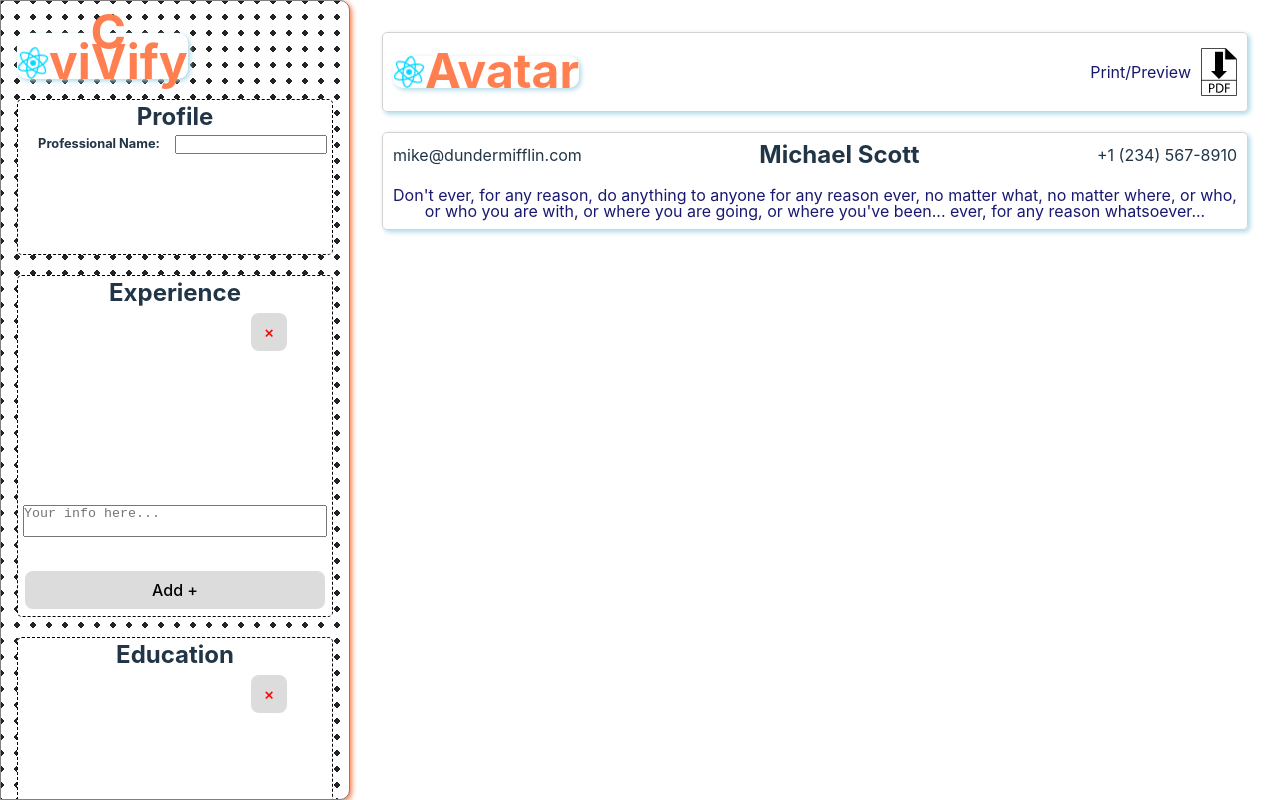
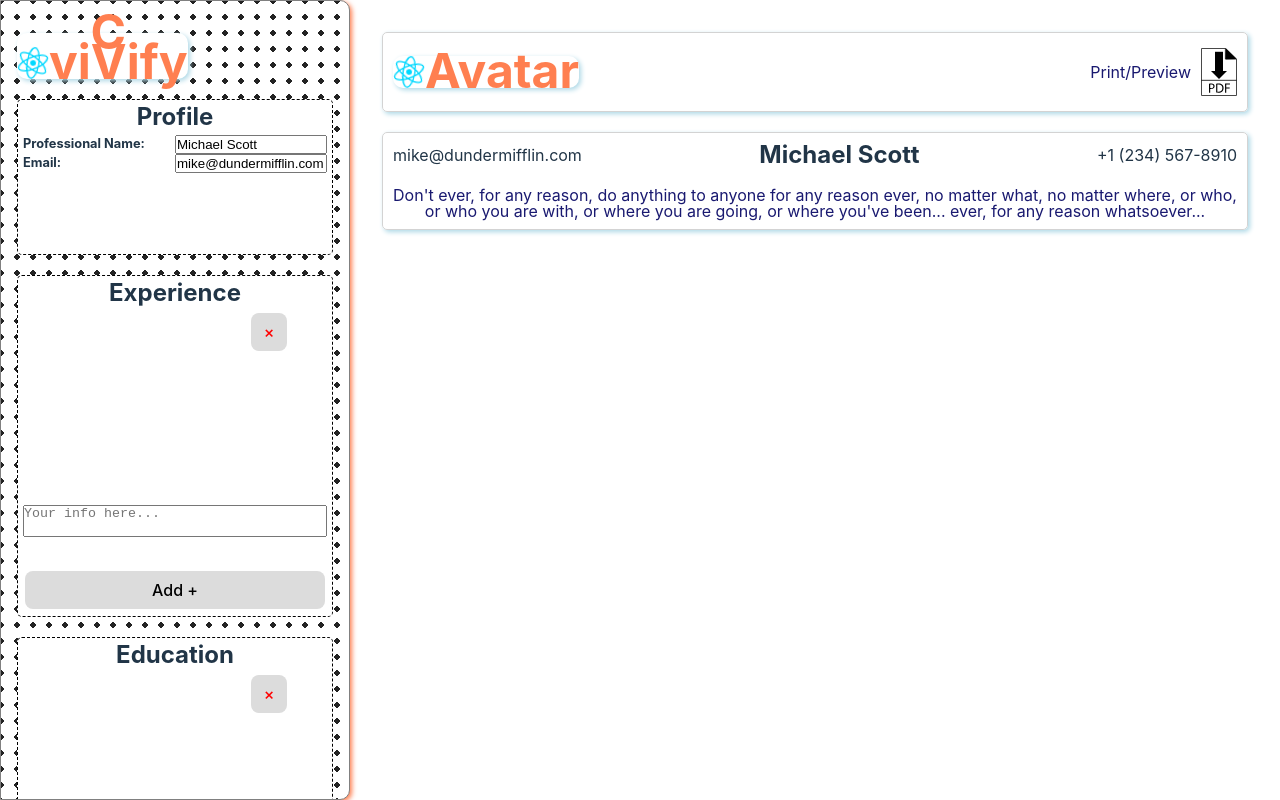
Before and after one commit to dtKinger/cvivify-react, a React (Vite) app: page / in a window 1280 px wide. Built offline with nearby package versions, Linux system fonts and the light colour scheme.

Commit message:
Pass data into OutputArea so it's linked to Sidebar inputs. Include default values

```diff
--- a/src/components/AppControl.jsx
+++ b/src/components/AppControl.jsx
@@ -19,10 +19,10 @@ export function AppControl () {
   };
 
   const [resumeProfileData, setResumeProfileData] = useState({
-    professional_name: '',
-    email_address: '',
-    phone_number: '',
-    mission_statement: '',
+    professional_name: 'Michael Scott',
+    email_address: 'mike@dundermifflin.com',
+    phone_number: '+1 (234) 567-8910',
+    mission_statement: "Don't ever, for any reason, do anything to anyone for any reason ever, no matter what, no matter where, or who, or who you are with, or where you are going, or where you've been... ever, for any reason whatsoever...",
   });
 
   const [resumeExperienceData, setResumeExperienceData] = useState({
@@ -56,7 +56,7 @@ export function AppControl () {
           onChange={handleProfileChange}
           title="Profile"
           classes="sidebar-section profile"
-          data={resumeProfileData}
+          data={resumeProfileData} // Pass it back into Sidebar, because it's a controlled component
         />
         <SidebarSection title="Experience" classes="sidebar-section" type="rte"/>
         <SidebarSection title="Education" classes="sidebar-section" type="rte"/>
@@ -66,7 +66,7 @@ export function AppControl () {
         <Header>
           <Icon classes="icon icon__medium" source={downloadPDF} alt="Download as PDF icon" text="Print/Preview"/>
         </Header>
-        <OutputProfile />
+        <OutputProfile data={resumeProfileData} /> {/* Pass the data as a prop */}
       </OutputArea>
     </>
     )
--- a/src/components/OutputProfile.jsx
+++ b/src/components/OutputProfile.jsx
@@ -1,28 +1,28 @@
 import '../styles/OutputArea.css'
 
-function OutputProfile ({
-  professionalName="Michael Scott",
-  phoneNumber="+1 (234) 567-8910",
-  email="mike@dundermifflin.com",
-  missionStatement="Don't ever, for any reason, do anything to anyone for any reason ever, no matter what, no matter where, or who, or who you are with, or where you are going, or where you've been... ever, for any reason whatsoever..."
-})
-{
+function OutputProfile({ data }) {
+  // Use the data received from props, with defaults
+  const {
+    professional_name = "Michael Scott",
+    phone_number = "+1 (234) 567-8910",
+    email_address = "mike@dundermifflin.com",
+    mission_statement = "Don't ever, for any reason, do anything to anyone for any reason ever, no matter what, no matter where, or who, or who you are with, or where you are going, or where you've been... ever, for any reason whatsoever..."
+  } = data;
 
-  //
   return (
     <div className="profile-output output-component">
       <div className="profile-header">
         <div className="profile-header__coords">
-          <span className="email-address">{email}</span>
-          <h2 className="professional-name">{professionalName}</h2>
-          <span className="phone">{phoneNumber}</span>
+          <span className="email-address">{email_address}</span>
+          <h2 className="professional-name">{professional_name}</h2>
+          <span className="phone">{phone_number}</span>
         </div>
         <div className="profile-header__mission">
-          <p className="mission-statement">{missionStatement}</p>
+          <p className="mission-statement">{mission_statement}</p>
         </div>
       </div>
     </div>
-  )
+  );
 }
 
 export default OutputProfile;
--- a/src/components/SidebarProfile.jsx
+++ b/src/components/SidebarProfile.jsx
@@ -1,7 +1,6 @@
 import '../styles/Sidebar.css'
 
 function SidebarProfile ({title, classes, data, onChange}) {
-
 
   const handleChange = (key, value) => {
     onChange(key, value);
@@ -12,13 +11,22 @@ function SidebarProfile ({title, classes, data, onChange}) {
       <h2 className="title">{title}</h2>
 
       <div className="inputs-container">
-        <label className="form-label" htmlFor="input-name">Professional Name: </label>
+        <label className="form-label form-label__professional-name" htmlFor="input-name">Professional Name: </label>
         <input
           id="input-name"
           type="text"
           name="professional-name"
           value={data.professional_name}
           onChange={(e) => handleChange("professional_name", e.target.value)} // This controls my input
+          // using the helper function handleChange which takes any prop as a key, then sets value
+        />
+        <label className="form-label form-label__email" htmlFor="email">Email: </label>
+        <input
+          id="email"
+          type="text"
+          name="email"
+          value={data.email_address}
+          onChange={(e) => handleChange("email_address", e.target.value)} // This controls my input
           // using the helper function handleChange which takes any prop as a key, then sets value
         />
       </div>
@@ -28,10 +36,3 @@ function SidebarProfile ({title, classes, data, onChange}) {
 }
 
 export default SidebarProfile;
-
-// return (
-//   <input
-//     value={firstName} // ...force the input's value to match the state variable...
-//     onChange={e => setFirstName(e.target.value)} // ... and update the state variable on any edits!
-//   />
-// );
--- a/src/styles/Sidebar.css
+++ b/src/styles/Sidebar.css
@@ -68,6 +68,10 @@
 .form-label{
   font-size: 0.8em;
   font-weight: 700;
+  text-align: left;
+}
+
+.form-label__professional-name{
   grid-column: 1 / 5;
   grid-row: 1 / 2;
 }
@@ -75,7 +79,16 @@
 #input-name{
   grid-column: 5 / 9;
   grid-row: 1 / 2;
+}
 
+.form-label__email{
+  grid-column: 1 / 5;
+  grid-row: 2 / 3;
+}
+
+#email{
+  grid-column: 5 / 9;
+  grid-row: 2 / 3;
 }
 
 @media print {
```
